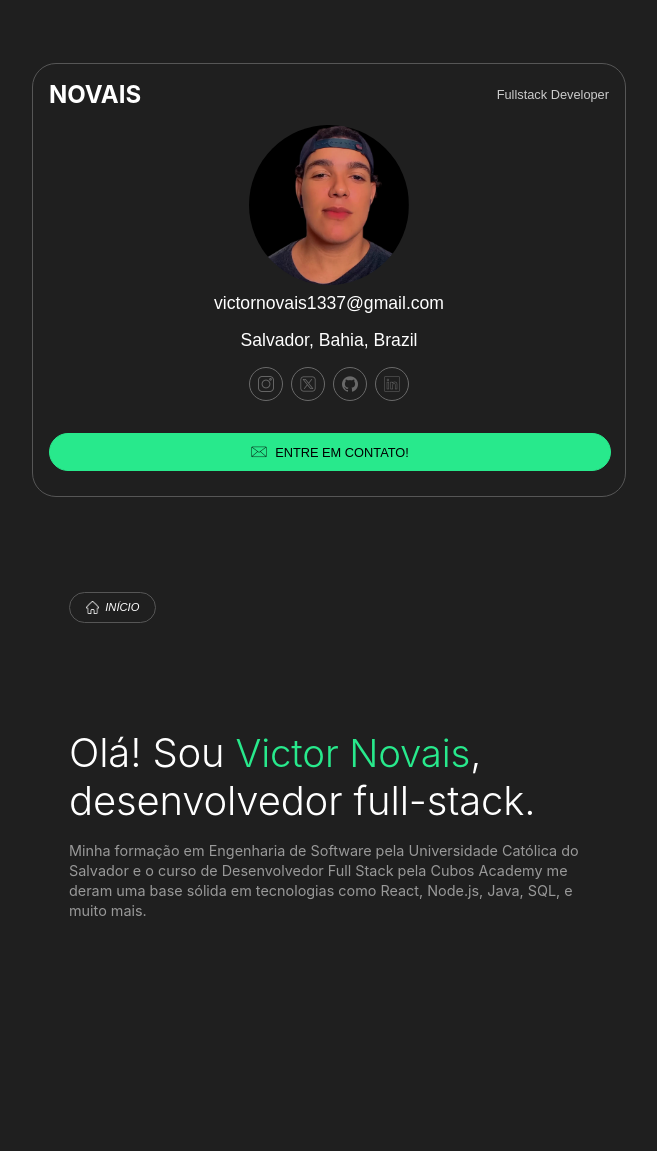
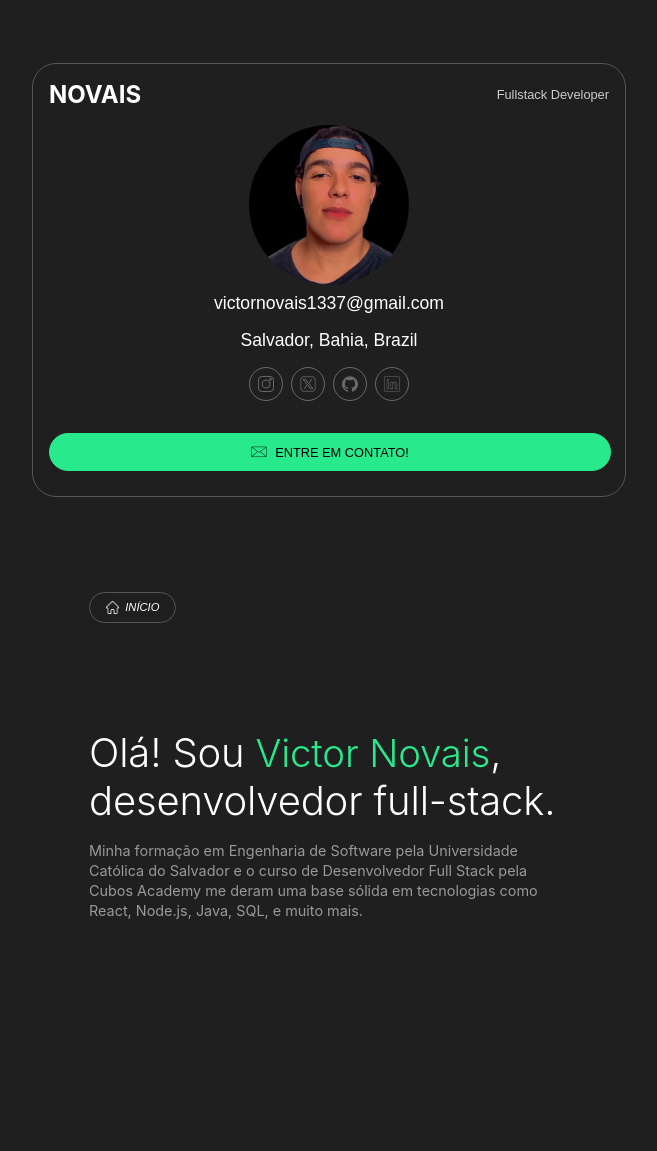
Before and after one commit to Victor-Novais/Portfolio-Victor-Novais, a React (Create React App) app in the folder portfolio/: page / in a window 1024 px wide. Shown: the top 1151 px of the page, without its empty margins (183-840 px from the left). Built offline with nearby package versions, Linux system fonts and the light colour scheme; the HTML template or start-up script is replaced by a standard one.

Commit message:
menu off em telas

```diff
--- a/portfolio/src/pages/about/about.css
+++ b/portfolio/src/pages/about/about.css
@@ -221,7 +221,7 @@
   }
 }
 
-@media (min-width: 800px) and (max-width: 1024px) {
+@media (min-width: 800px) and (max-width: 1025px) {
   .hero-about {
     width: 600px;
 
--- a/portfolio/src/pages/contact-resume/contact.css
+++ b/portfolio/src/pages/contact-resume/contact.css
@@ -258,7 +258,7 @@
   }
 }
 
-@media (min-width: 800px) and (max-width: 1024px) {
+@media (min-width: 800px) and (max-width: 1025px) {
   .contact-bar {
     width: 700px;
     height: 500px;
--- a/portfolio/src/pages/contact/contact.css
+++ b/portfolio/src/pages/contact/contact.css
@@ -257,7 +257,7 @@
     font-size: 8px;
   }
 }
-@media (min-width: 800px) and (max-width: 1024px) {
+@media (min-width: 800px) and (max-width: 1025px) {
   .hero-contact {
     width: 600px;
     height: auto;
--- a/portfolio/src/pages/portfolio/portfolio.css
+++ b/portfolio/src/pages/portfolio/portfolio.css
@@ -397,7 +397,7 @@
   }
 }
 
-@media (min-width: 800px) and (max-width: 1024px) {
+@media (min-width: 800px) and (max-width: 1025px) {
   .hero-portfolio {
     width: 700px;
     margin: 180px auto 0 120px;
--- a/portfolio/src/pages/presentation/presentation.css
+++ b/portfolio/src/pages/presentation/presentation.css
@@ -184,10 +184,9 @@
   }
 }
 
-@media (min-width: 800px) and (max-width: 1024px) {
+@media (min-width: 800px) and (max-width: 1025px) {
   .hero-presentation {
-    width: 650px;
-
+    width: 600px;
     margin-top: 700px;
   }
 
--- a/portfolio/src/pages/skills/skills.css
+++ b/portfolio/src/pages/skills/skills.css
@@ -255,7 +255,7 @@
     margin-right: 5px;
   }
 }
-@media (min-width: 800px) and (max-width: 1024px) {
+@media (min-width: 800px) and (max-width: 1025px) {
   .hero-skills {
     width: 700px;
 
```
